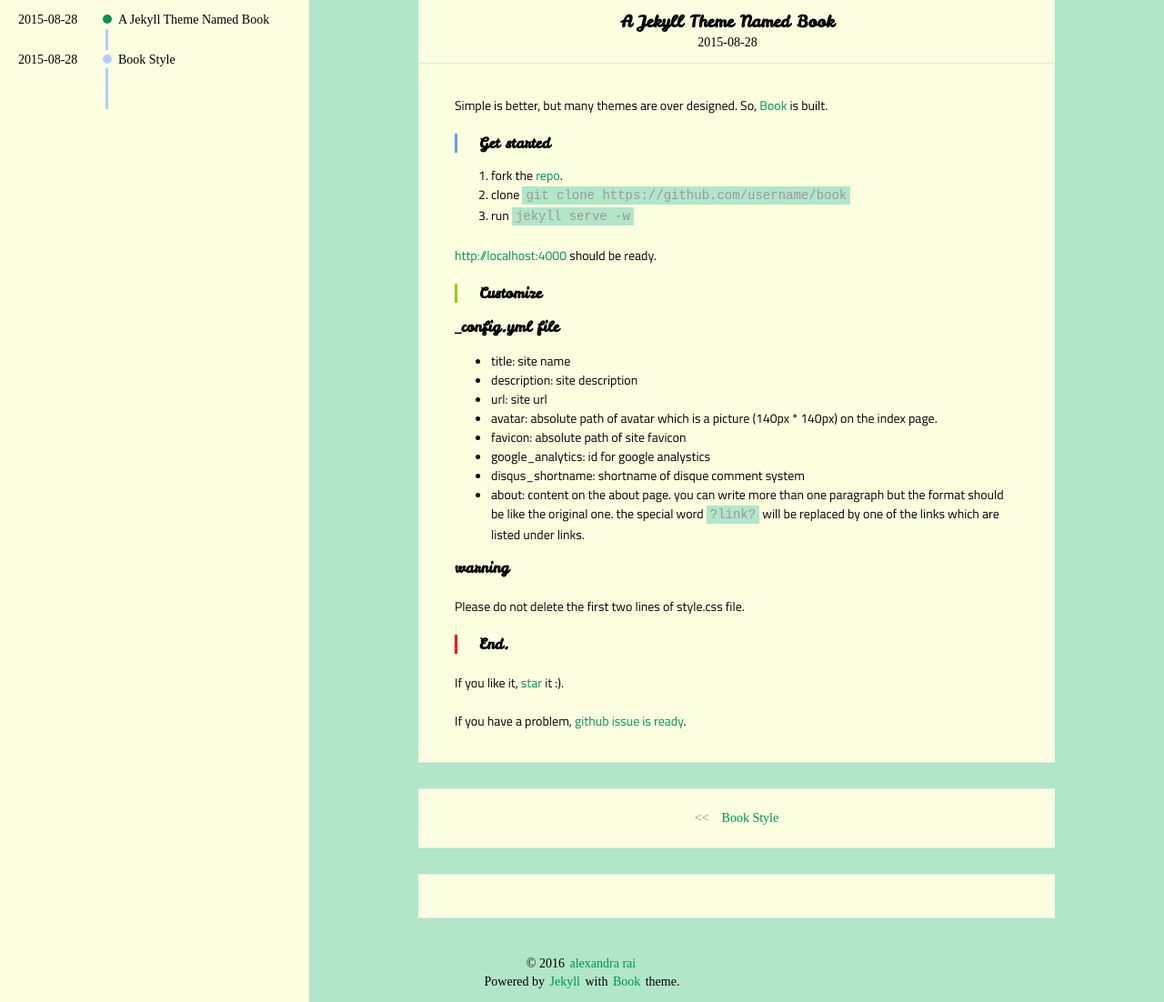
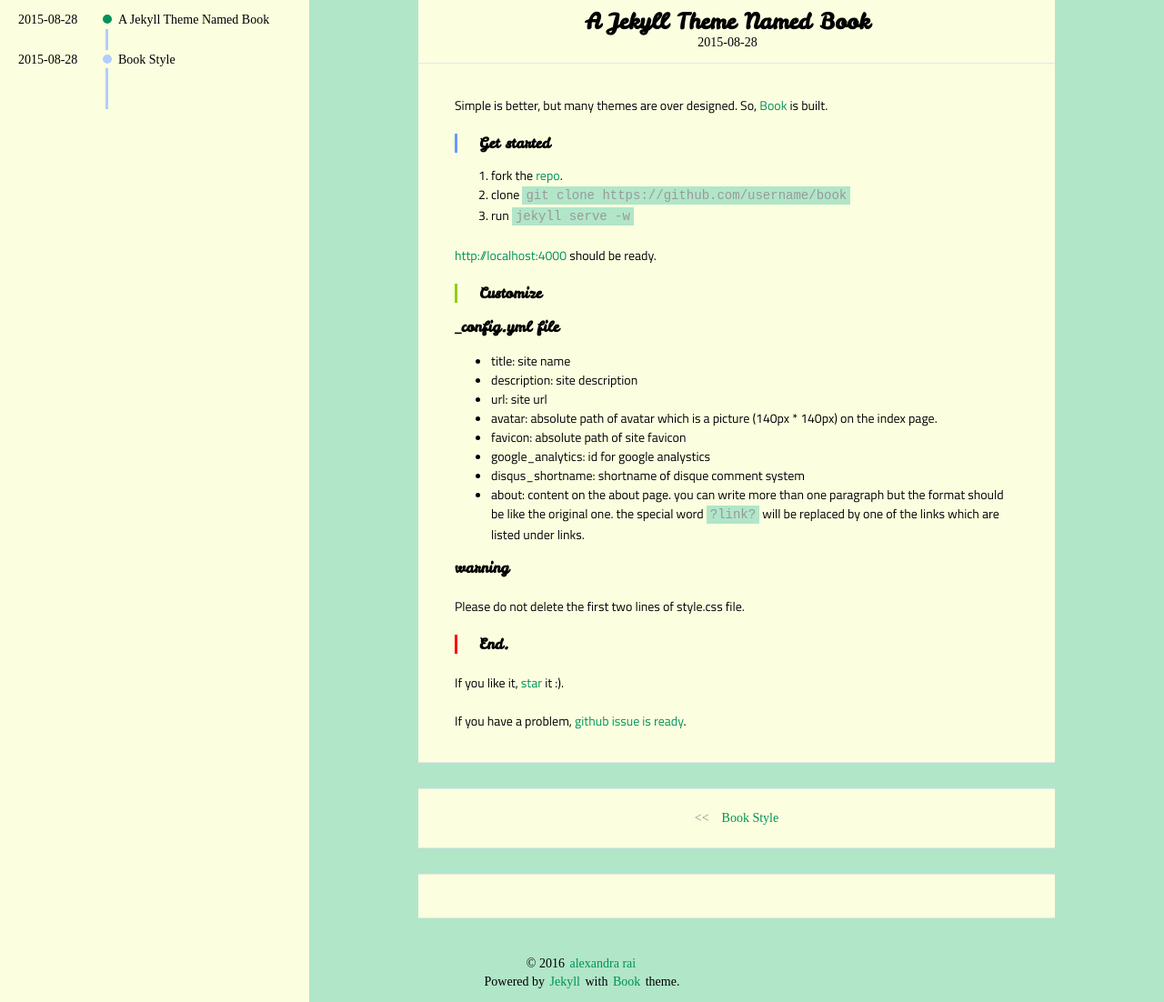
Before and after one commit to alexandrarai/alexandrarai.github.io, a Jekyll site: the page built from _posts/2015-08-28-jekyll-theme-book.md, in a window 1280 px wide and 1102 px high. Shown: the whole window at 91% size. Built offline with Jekyll 4.4.1, drawn with Linux system fonts in a browser that asks for light colours; comment, search, counter and statistics services are not loaded.

Commit message:
Increase h1 font size and change link order

```diff
--- a/assets/css/style.css
+++ b/assets/css/style.css
@@ -51,7 +51,7 @@
 
 h1 {
   font-family: 'Leckerli One', cursive;
-  font-size: 18px;
+  font-size: 24px;
 }
 
 h2,
--- a/index.html
+++ b/index.html
@@ -4,6 +4,6 @@
 <div class="index-wrapper">
   <a class="link-1" href="{{ site.posts[0].url }}">blog</a> /
   <a class="link-1" href="/about/">artwork</a> /
-  <a class="link-1" href="mailto://alexandrarai@gmail.com">email</a> /
   <a class="link-1" href="https://www.instagram.com/alexandra_rai/">insta</a> /
+  <a class="link-1" href="mailto:alexandrarai@gmail.com">email</a> /
 </div>
```
